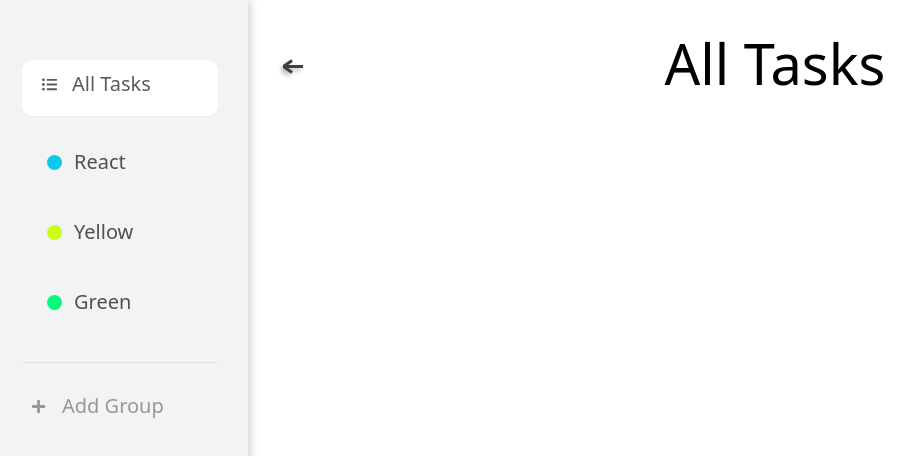
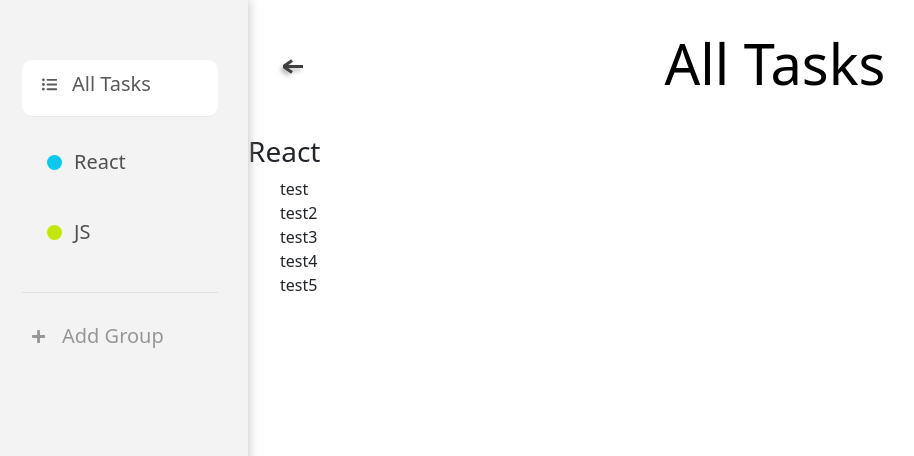
Before and after one commit to gavryk/tasks-manager, a React (Create React App) app: page / in a window 1280 px wide. Shown: the top 456 px of the page, without its empty margins (8-922 px from the left). Built offline with nearby package versions, Linux system fonts and the light colour scheme; data requests are answered from the project's data file.

Commit message:
home page

```diff
--- a/db.json
+++ b/db.json
@@ -24,16 +24,11 @@
       ]
     },
     {
-      "id": "f75bh2pgiy",
-      "title": "Yellow",
-      "color": "#cbfd17",
-      "active": false
-    },
-    {
-      "id": "heskcgp78j",
-      "title": "Green",
-      "color": "#03fc7b",
-      "active": false
+      "id": "p23a2hptdog",
+      "title": "JS",
+      "color": "#c3e70d",
+      "active": false,
+      "tasks": []
     }
   ]
 }
--- a/src/App.js
+++ b/src/App.js
@@ -33,7 +33,7 @@ const App = () => {
           activeTasks={activeTasks}
         />
         <Routes>
-          <Route exact path="/" element={<Home />} />
+          <Route exact path="/" element={<Home tasks={groups} />} />
           <Route
             path="/list/:id"
             element={<Tasks activeTasks={activeTasks} />}
--- a/src/components/Sidebar/Sidebar.jsx
+++ b/src/components/Sidebar/Sidebar.jsx
@@ -4,7 +4,7 @@ import { faListUl } from "@fortawesome/free-solid-svg-icons";
 import { AddButton, AddGroupForm, TasksGroup } from "..";
 import { useDispatch } from "react-redux";
 import { deleteTaskGroup, postTaskGroup } from '../../redux/actions/tasksGroup';
-import { Link, NavLink } from "react-router-dom";
+import { NavLink } from "react-router-dom";
 
 import style from './Sidebar.module.scss';
 
@@ -22,6 +22,7 @@ const Sidebar = ({ sidebarAct, items }) => {
       title: name,
       color: color,
       active: false,
+      tasks: []
     };
 
     addGroup(task);
--- a/src/pages/Home/Home.jsx
+++ b/src/pages/Home/Home.jsx
@@ -2,7 +2,7 @@ import React, { useEffect } from 'react';
 import { useDispatch } from 'react-redux';
 import { setActiveTasks } from '../../redux/actions/tasksGroup';
 
-const Home = () => {
+const Home = ({tasks}) => {
     const dispatch = useDispatch();
 
     useEffect(() => {
@@ -10,10 +10,27 @@ const Home = () => {
     }, [dispatch])
 
     return (
-        <div>
-
-        </div>
-    )
+      <div>
+        {tasks &&
+          tasks.map(
+            (group) =>
+              group.tasks.length > 0 && (
+                <>
+                  <h3>{group.title}</h3>
+                  <ul>
+                      {
+                          group.tasks.map((t) => {
+                              return (
+                                  <li>{t.title}</li>
+                              )
+                          })
+                      }
+                  </ul>
+                </>
+              )
+          )}
+      </div>
+    );
 }
 
 export default Home
```
